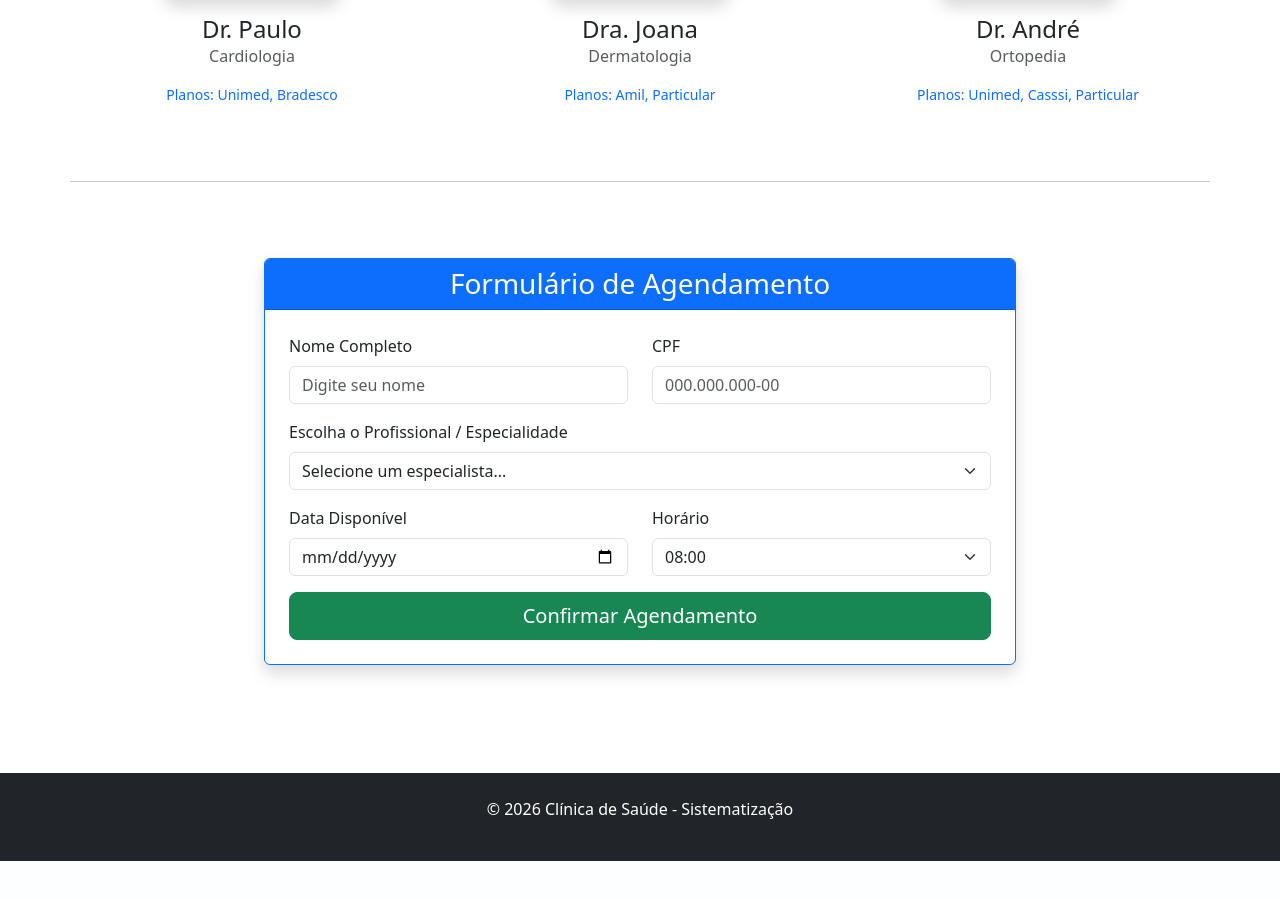
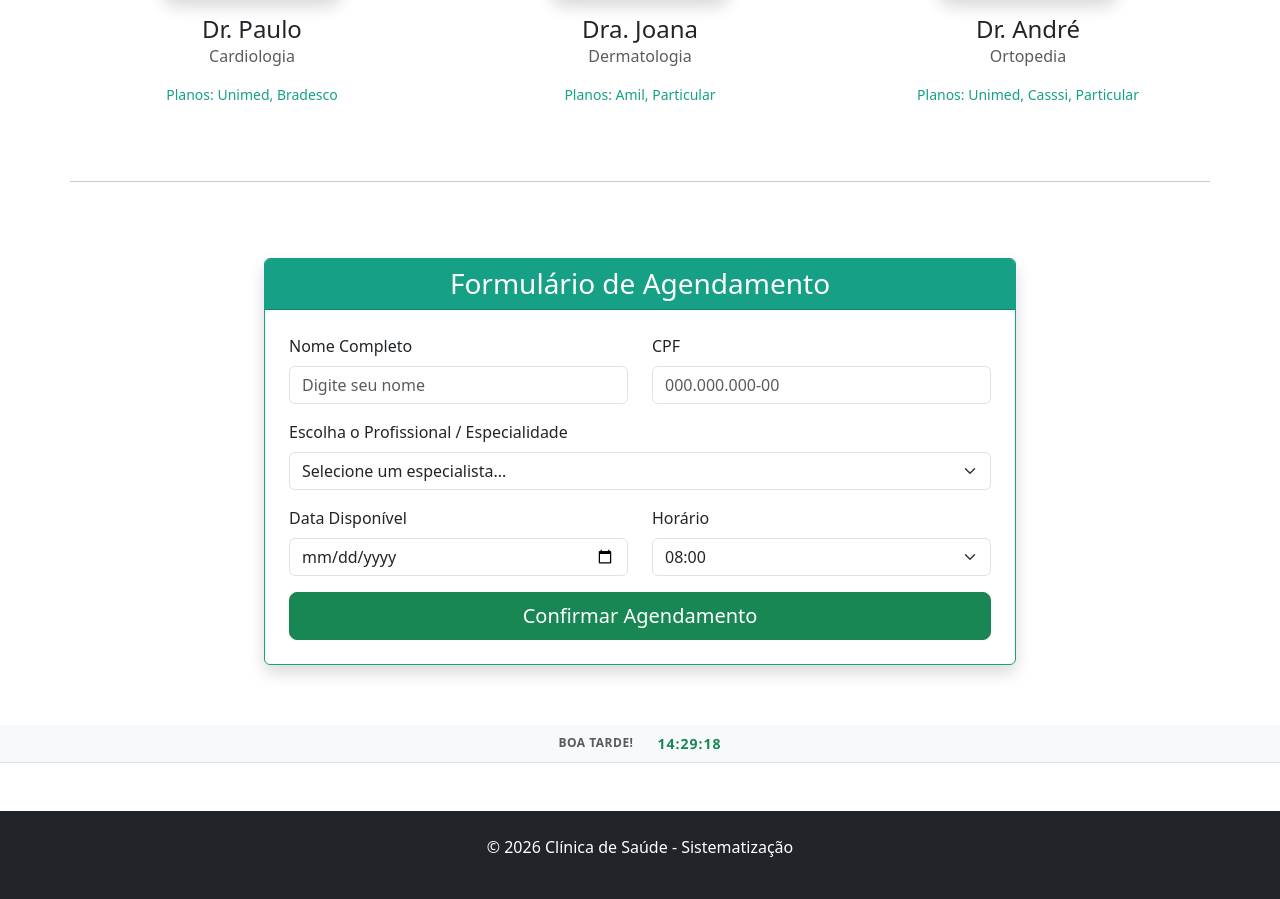
Before and after one commit to Soterop/Clinica-ads-sistematizacao, a Flask app: page / in a window 1280 px wide. Shown: the part 753-1652 px from the top of the page. Before the commit the page ends 1614 px from the top, so only its background shows below. Run offline with Flask 3, Linux system fonts and the light colour scheme.

Commit message:
Ajuste visual: novo esquema de cores verde e centralização do relógio

```diff
--- a/app/static/css/estilo.css
+++ b/app/static/css/estilo.css
@@ -1,6 +1,6 @@
-
     .banner {
-            background: linear-gradient(rgba(0, 0, 0, 0.299), rgba(86, 177, 234, 0.525)), url('../img/banner-clinica.png');
+        background: linear-gradient(rgba(0, 0, 0, 0.561), rgba(2, 87, 64, 0.525)), url('../img/banner-clinica.png');
+        background-color: #2d5a27;
         background-size: cover;
         background-position: center;
         height: 300px;
@@ -9,7 +9,28 @@
         align-items: center;
         justify-content: center;
         text-align: center;
+
     }
+
+    .navbar-brand fw-bold {
+        background-color: #2d5a27 !important;
+        border-color: #2d5a27 !important;
+
+    }
+
+    :root {
+    --bs-primary: #16a085;       /* Sua nova cor principal */
+    --bs-primary-rgb: 22, 160, 133; /* A mesma cor em RGB (necessário para transparências) */
+}
+
+
+    .btn-primary {
+        background-color: #2d5a27 !important;
+        border-color: #2d5a27 !important;
+
+    }
+
+
     .doctor-card img {
         height: 250px;
         width: 180px;
@@ -18,6 +39,52 @@
     }
     .section-padding { padding: 60px 0; }
 
-        .a {
-            color: green;
+
+
+
+
+    .painel-clinica {
+    /* Cores e Fundo */
+    background-color: #ffffff00;
+
+
+    /* Espaçamento e Bordas */
+    padding: 10px;
+    max-width: 300px;
+    margin: 10px auto;
+    border-radius: 15px;
+
+    /* Sombra suave para dar profundidade */
+    box-shadow: 0 4px 6px rgba(0, 0, 0, 0.1);
+
+    /* Alinhamento dos itens dentro do painel */
+    display: flex;
+    flex-direction: column;
+    align-items: center;
+    gap: 10px;
+
+    /* Transição suave caso você adicione efeitos de hover */
+    transition: transform 0.3s ease;
 }
+
+/* Efeito ao passar o mouse */
+.painel-clinica:hover {
+    transform: translateY(-2px);
+    box-shadow: 0 6px 12px rgba(0, 0, 0, 0.15);
+}
+
+
+.bg-light {
+    background-color: #f8f9fa !important;
+}
+
+#relogio {
+    letter-spacing: 1px;
+    font-family: 'Segoe UI', Tahoma, Geneva, Verdana, sans-serif;
+}
+
+#mensagem-saudacao {
+    text-transform: uppercase;
+    font-size: 0.75rem;
+    letter-spacing: 0.5px;
+}
--- /dev/null
+++ b/app/static/js/hora.js
@@ -0,0 +1,34 @@
+function atualizarInterface() {
+    const agora = new Date();
+
+    // 1. Atualizar o Relógio
+    const horas = String(agora.getHours()).padStart(2, '0');
+    const minutos = String(agora.getMinutes()).padStart(2, '0');
+    const segundos = String(agora.getSeconds()).padStart(2, '0');
+
+    const relogioFormatado = `${horas}:${minutos}:${segundos}`;
+    document.getElementById('relogio').innerText = relogioFormatado;
+
+    // 2. Lógica de Saudação (Executa apenas uma vez ou a cada hora)
+    const horaAtual = agora.getHours();
+    let saudacao = "";
+
+    if (horaAtual >= 5 && horaAtual < 12) {
+        saudacao = "Bom dia!";
+    } else if (horaAtual >= 12 && horaAtual < 18) {
+        saudacao = "Boa tarde!";
+    } else {
+        saudacao = "Boa noite!";
+    }
+
+    const elementoSaudacao = document.getElementById('mensagem-saudacao');
+    if (elementoSaudacao.innerText !== saudacao) {
+        elementoSaudacao.innerText = saudacao;
+    }
+}
+
+// Executa a função a cada 1 segundo (1000 milissegundos)
+setInterval(atualizarInterface, 1000);
+
+// Chama uma vez ao carregar para não esperar 1 segundo para aparecer
+atualizarInterface();
--- a/app/templates/index.html
+++ b/app/templates/index.html
@@ -7,24 +7,32 @@
     <link href="https://cdn.jsdelivr.net/npm/bootstrap@5.3.0/dist/css/bootstrap.min.css" rel="stylesheet">
 
     <link rel="stylesheet" href="{{ url_for('static', filename='/css/estilo.css') }}">
+    <script src="{{ url_for('static', filename='js/hora.js') }}"></script>
 </head>
 <body>
 
-    <nav class="navbar navbar-expand-lg navbar-dark bg-primary shadow">
-        <div class="container">
-            <a class="navbar-brand fw-bold" href="/">CLÍNICA SAÚDE</a>
+<nav class="navbar navbar-expand-lg navbar-dark bg-primary shadow-sm">
+    <div class="container">
+        <a class="navbar-brand fw-bold" href="/">CLÍNICA SAÚDE</a>
+        <button class="navbar-toggler" type="button" data-bs-toggle="collapse" data-bs-target="#navbarNav">
+            <span class="navbar-toggler-icon"></span>
+        </button>
+        <div class="collapse navbar-collapse" id="navbarNav">
             <div class="navbar-nav ms-auto">
                 <a class="nav-link active" href="/">Início</a>
-                <a class="nav-link" href="#agendamento">Agendar Consulta</a>
-                <a class="nav-link" href=lista>Cancelar Consulta</a>
+                <a class="nav-link" href="#agendamento">Agendar</a>
+                <a class="nav-link" href="/lista">Cancelar</a>
             </div>
         </div>
-    </nav>
+    </div>
+</nav>
+
+
 
 
     <header class="banner">
         <div>
-            <h1 class="display-3 fw-bold">Seu futuro está aqui</h1>
+            <h1 class="display-3 fw-bold">Cuidamos da sua saúde</h1>
             <p class="lead">Agende sua consulta com os melhores especialistas.</p>
             <a href="#agendamento" class="btn btn-primary btn-lg">Agendar Agora</a>
         </div>
@@ -114,9 +122,20 @@
                 </div>
             </div>
         </div>
+
+
     </section>
+<div class="bg-light border-bottom py-2">
+    <div class="container d-flex justify-content-center align-items-center gap-4">
+        <small class="text-muted fw-bold" id="mensagem-saudacao">Carregando...</small>
+        <small class="text-muted">
+            <span id="relogio" class="fw-bold text-success">00:00:00</span>
+        </small>
+    </div>
+</div>
 
     <footer class="bg-dark text-white text-center py-4 mt-5">
+
         <p>&copy; 2026 Clínica de Saúde - Sistematização</p>
     </footer>
 
```
Lines whose indentation alone changed are shown as unchanged.
